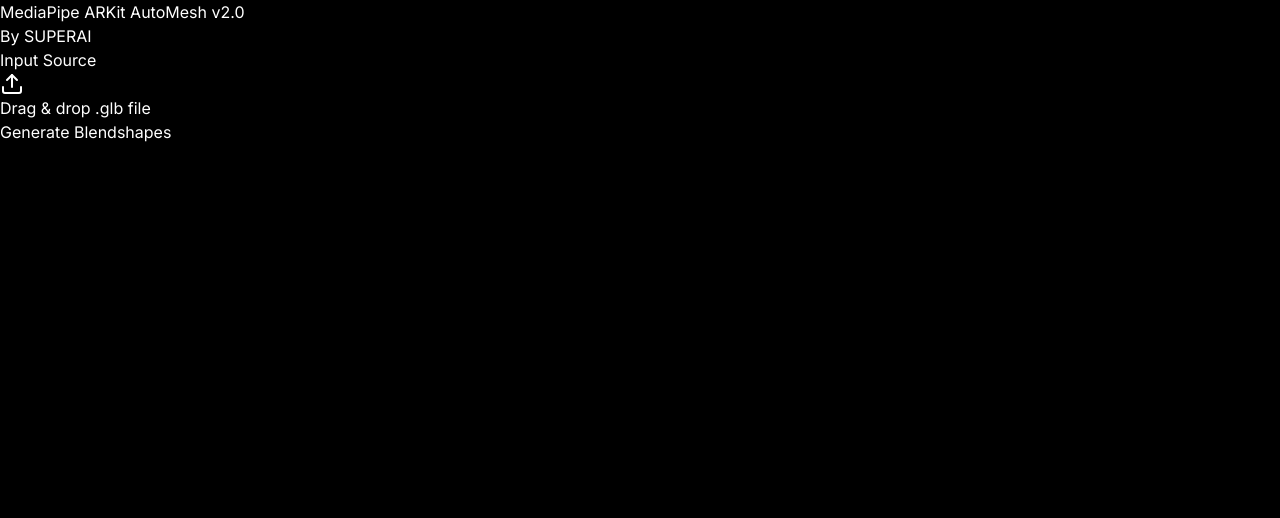
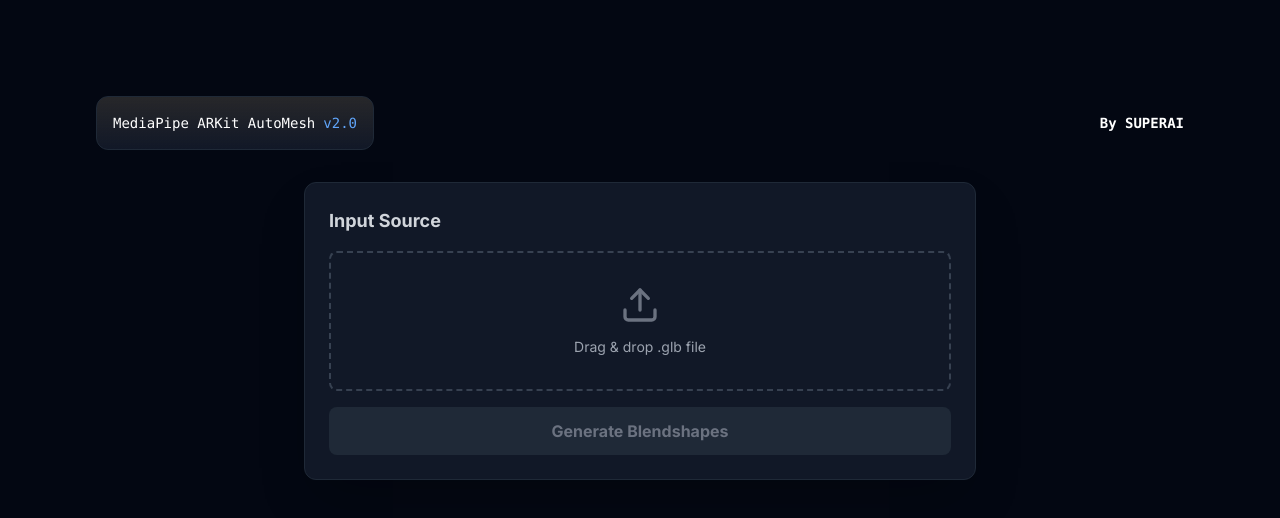
Before and after one commit to arturwyroslak/mediapipe-arkit-automesh, a Next.js app in the folder frontend/: page / in a window 1280 px wide. Shown: the top 518 px of the page. Built offline with nearby package versions, Linux system fonts and the light colour scheme.

Commit message:
Add tailwind.config.ts to fix styling issues

```diff
--- /dev/null
+++ b/frontend/tailwind.config.ts
@@ -0,0 +1,24 @@
+import type { Config } from "tailwindcss";
+
+const config: Config = {
+  content: [
+    "./app/**/*.{js,ts,jsx,tsx,mdx}",
+    "./pages/**/*.{js,ts,jsx,tsx,mdx}",
+    "./components/**/*.{js,ts,jsx,tsx,mdx}",
+    "./src/**/*.{js,ts,jsx,tsx,mdx}",
+  ],
+  theme: {
+    extend: {
+      backgroundImage: {
+        "gradient-radial": "radial-gradient(var(--tw-gradient-stops))",
+        "gradient-conic":
+          "conic-gradient(from 180deg at 50% 50%, var(--tw-gradient-stops))",
+      },
+      animation: {
+        "pulse-slow": "pulse 3s cubic-bezier(0.4, 0, 0.6, 1) infinite",
+      },
+    },
+  },
+  plugins: [],
+};
+export default config;
```
